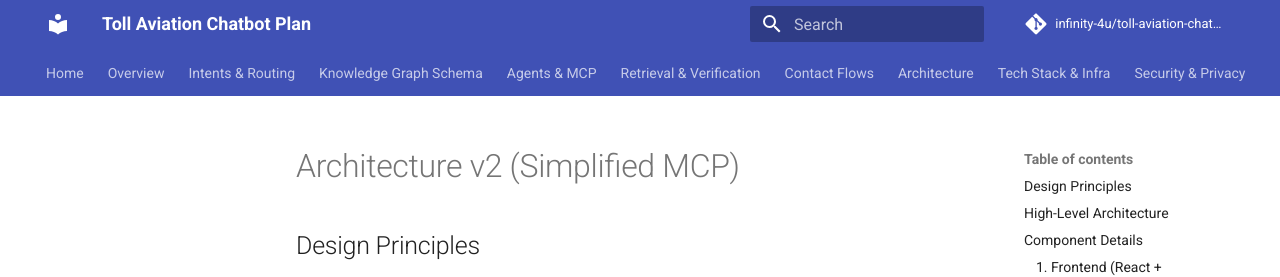
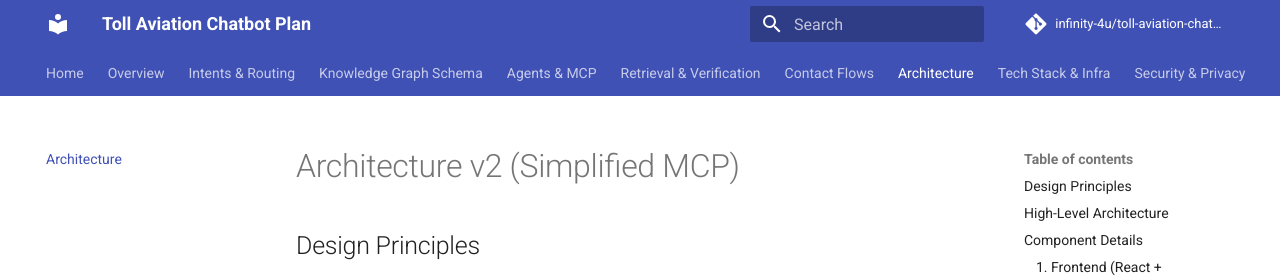
Before and after one commit to infinity-4u/toll-aviation-chatbot-plan, an MkDocs documentation site: the page built from docs/60-architecture/architecture-v2.md, in a window 1280 px wide. Shown: the top 277 px of the page. Built offline with MkDocs 1.6.1 and Material for MkDocs 9.7.7, drawn with Linux system fonts in a browser that asks for light colours; comment, search, counter and statistics services are not loaded.

Commit message:
Update mkdocs.yml

```diff
--- a/mkdocs.yml
+++ b/mkdocs.yml
@@ -28,7 +28,7 @@ nav:
   - Agents & MCP: 30-agents-mcp/README.md
   - Retrieval & Verification: 40-retrieval-verification/README.md
   - Contact Flows: 50-contact-flows/README.md
-  - Architecture: 60-architecture/README.md
+  - Architecture: 60-architecture/architecture-v2.md
   - Tech Stack & Infra: 70-tech-stack-infra/README.md
   - Security & Privacy: 80-security-privacy/README.md
   - Roadmap & SLO: 90-roadmap-slo/README.md
```
